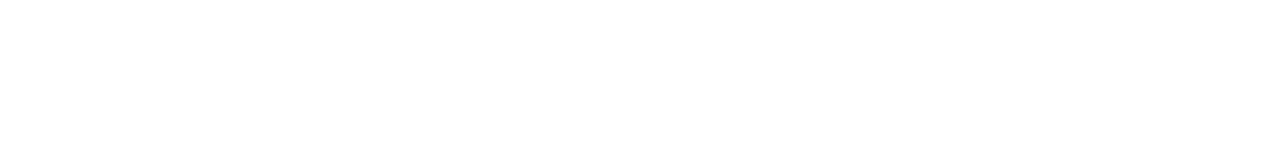
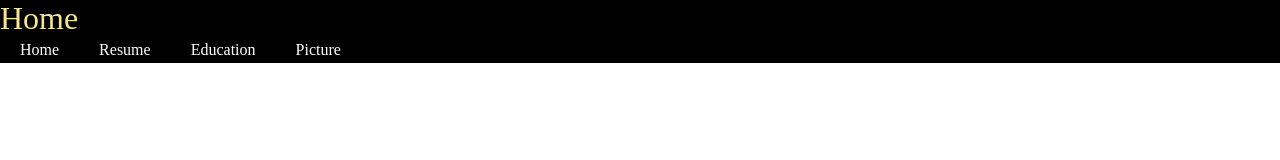
Before and after one commit to Heush256/kevin-toromani.github.io, a plain HTML site: page index.html in a window 1280 px wide. Drawn offline with Linux system fonts and the light colour scheme.

Commit message:
Add files via upload

```diff
--- /dev/null
+++ b/Action.js
@@ -0,0 +1,17 @@
+// document.write(`
+// <ul>
+//   <li><a href="/" id="home">Home</a></li>
+//   <li><a href="/Resume/" id="res">Resume</a></li>
+//   <li><a href="/Education/" id="edu">Education</a></li>
+//   <li><a href="/Image/" id="image">Picture</a></li>
+// </ul>
+// `);
+
+document.write(`
+<ul>
+  <li><a href="/Git/" id="home">Home</a></li>
+  <li><a href="/Git/Resume/" id="res">Resume</a></li>
+  <li><a href="/Git/Education/" id="edu">Education</a></li>
+  <li><a href="/Git/Image/" id="image">Picture</a></li>
+</ul>
+`);
--- /dev/null
+++ b/Style.css
@@ -0,0 +1,49 @@
+html, body{
+    margin: 0;
+    background: white 90%;
+    /*background: gold;*/ /*Will use this as text*/
+}
+ul{
+    list-style-type: none;
+    margin: 0;
+    padding: 0;
+    overflow: hidden;
+    background-color: #000000;
+    position: fixed;
+    width: 100%;
+    box-shadow: 0 2px 5px rgba(0, 0, 0, 0);
+}
+ul li{
+    float: left;
+}
+ul li a{
+    color: white;
+    text-align: center;
+    text-decoration: none;
+    display: block;
+    padding: 4px 20px;
+}
+#Image_Holder{
+    width: 100px;
+    height: 100px;
+    /*max-width: 100px;*/
+    /*height: auto;*/
+    /*border-radius: 8px;*/
+}
+img{
+    max-width: 100%;
+    height: auto;
+    border-radius: 8px;
+}
+#About{
+    align-content: center;
+    background: black;
+    width: 100%;
+    height: fit-content;
+    font-size: 2rem;
+    color: gold;
+}
+#About:hover{
+    color: #f6e693;
+    transition: color 0.3s ease;
+}
--- a/index.html
+++ b/index.html
@@ -2,9 +2,18 @@
 <html lang="en">
 <head>
     <meta charset="UTF-8">
-    <title>Title</title>
+    <title>Home</title>
+    <link rel="stylesheet" href="Style.css">
 </head>
 <body>
+<div id = "About">Home</div>
+<script src="Action.js">
+    if (document.getElementById('home'))
+        document.getElementById('home').classList.add('active');
+    else
+        console.error("Something happened!");
+</script>
+
 
 </body>
 </html>
```
